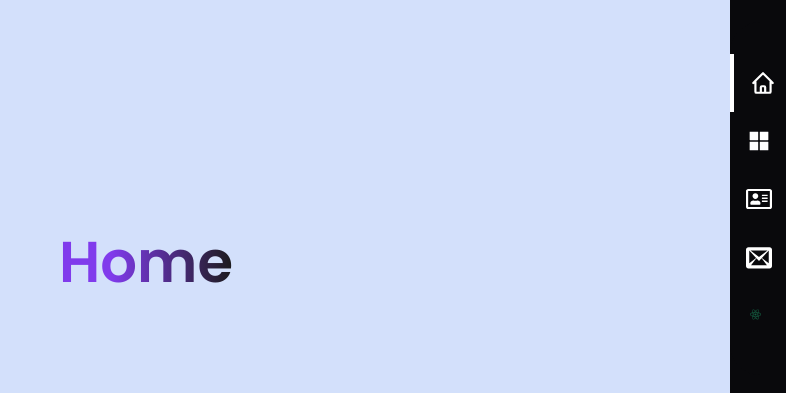
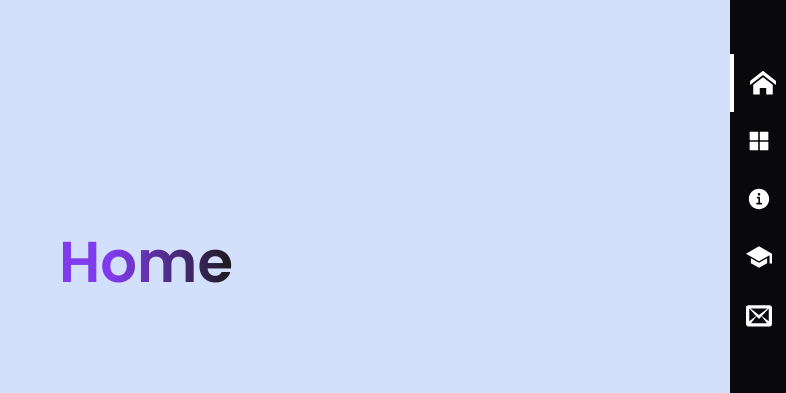
Before and after one commit to Boufnichel314/React_Portfolio, a React (Create React App) app: page / in a window 1280 px wide. Shown: the part 138-531 px from the top of the page, without its empty margins (494-1280 px from the left). Built offline with nearby package versions, Linux system fonts and the light colour scheme.

Commit message:
Complete Icons Menu

```diff
--- a/public/index.html
+++ b/public/index.html
@@ -12,34 +12,10 @@
     <link rel="apple-touch-icon" href="%PUBLIC_URL%/logo192.png" />
     <link rel="preconnect" href="https://fonts.gstatic.com">
 <link href="https://fonts.googleapis.com/css2?family=Poppins:wght@400;600&display=swap" rel="stylesheet">
-    <!--
-      manifest.json provides metadata used when your web app is installed on a
-      user's mobile device or desktop. See https://developers.google.com/web/fundamentals/web-app-manifest/
-    -->
-    <link rel="manifest" href="%PUBLIC_URL%/manifest.json" />
-    <!--
-      Notice the use of %PUBLIC_URL% in the tags above.
-      It will be replaced with the URL of the `public` folder during the build.
-      Only files inside the `public` folder can be referenced from the HTML.
-
-      Unlike "/favicon.ico" or "favicon.ico", "%PUBLIC_URL%/favicon.ico" will
-      work correctly both with client-side routing and a non-root public URL.
-      Learn how to configure a non-root public URL by running `npm run build`.
-    -->
-    <title>React Sidebar</title>
+    <title>Portfolio Boufnichel</title>
   </head>
   <body>
     <noscript>You need to enable JavaScript to run this app.</noscript>
     <div id="root"></div>
-    <!--
-      This HTML file is a template.
-      If you open it directly in the browser, you will see an empty page.
-
-      You can add webfonts, meta tags, or analytics to this file.
-      The build step will place the bundled scripts into the <body> tag.
-
-      To begin the development, run `npm start` or `yarn start`.
-      To create a production bundle, use `npm run build` or `yarn build`.
-    -->
   </body>
 </html>
--- a/src/App.js
+++ b/src/App.js
@@ -34,8 +34,8 @@ function App() {
             <Route exact path="/" element={<Home />} />
             <Route path="/team" element={<Projects/>} />
             <Route path="/calender" element={<Calender/>} />
+            <Route path="/projects" element={<Projects/>} />
             <Route path="/documents" element={<Contact/>} />
-            <Route path="/projects" element={<Projects/>} />
           </Routes>
         </AnimatePresence>
       </Pages>
--- a/src/Sidebar/index.js
+++ b/src/Sidebar/index.js
@@ -1,7 +1,7 @@
 import React, { useState } from "react";
-import { HiOutlineHome } from "react-icons/hi";
+import {ImHome} from 'react-icons/im'
+import {IoInformationCircle, IoSchoolSharp} from 'react-icons/io5'
 import {AiFillAppstore} from "react-icons/ai";
-import {FaRegAddressCard} from 'react-icons/fa'
 import {ImEnvelop} from 'react-icons/im';
 //All the svg files
 import logo from "../logo.svg";
@@ -217,7 +217,7 @@ const Sidebar = () => {
             to="/"
           >
           <Text clicked={click}>Home</Text>
-            <HiOutlineHome style={{fontSize: '26px'}} />
+            <ImHome style={{fontSize: '26px'}} />
 
           </Item>
           <Item
@@ -235,7 +235,16 @@ const Sidebar = () => {
             to="/calender"
           >
           <Text clicked={click}>About</Text>
-            <FaRegAddressCard style={{fontSize: '26px'}} />
+            <IoInformationCircle style={{fontSize: '26px'}} />
+
+          </Item>
+          <Item
+            onClick={() => setClick(false)}
+            activeClassName="active"
+            to="/projects"
+          >
+          <Text clicked={click}>Studies</Text>
+            <IoSchoolSharp style={{fontSize: '26px'}} />
 
           </Item>
           <Item
@@ -247,21 +256,12 @@ const Sidebar = () => {
             <ImEnvelop style={{fontSize: '26px'}} />
 
           </Item>
-          <Item
-            onClick={() => setClick(false)}
-            activeClassName="active"
-            to="/projects"
-          >
-          <Text clicked={click}>Projects</Text>
-            <img src={Projects} alt="Projects" />
-
-          </Item>
         </SlickBar>
 
         <Profile clicked={profileClick}>
             <Name>
               <h4><span>Boufnichel</span><span>Yassine</span></h4>
-              <a href="/#">view&nbsp;profile</a>
+              <a href="https://www.linkedin.com/in/boufnichel-yassine/" target="_blank">view&nbsp;profile</a>
             </Name>
             <img  onClick={() => handleProfileClick()}src={require('../Boufnichel.jpeg')} width="70" height="50" alt="cam"/>
 
```
